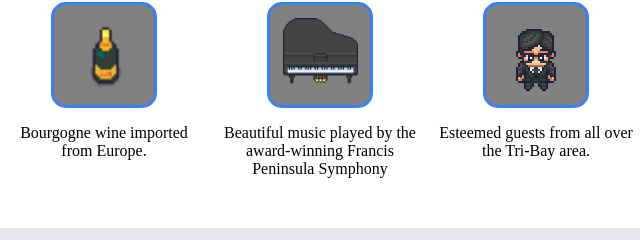
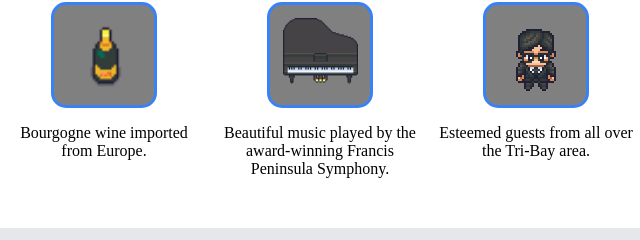
Before and after one commit to listlessneko/landing-page, a plain HTML site: page index.html in a window 1280 px wide. Shown: the part 694-934 px from the top of the page, 212-852 px from the left. Drawn offline with Linux system fonts and the light colour scheme; a web font is replaced by a local one.

Commit message:
Fix typo

```diff
--- a/index.html
+++ b/index.html
@@ -51,7 +51,7 @@
                 <div class="info-box">
                     <img src="./baby-grand-piano.png" alt="baby grand piano" width="75px" height="75px">
                 </div>
-                <div class="info-text">Beautiful music played by the award-winning Francis Peninsula Symphony</div>
+                <div class="info-text">Beautiful music played by the award-winning Francis Peninsula Symphony.</div>
             </div>
             <div class="info">
                 <div class="info-box-avatar">
```
